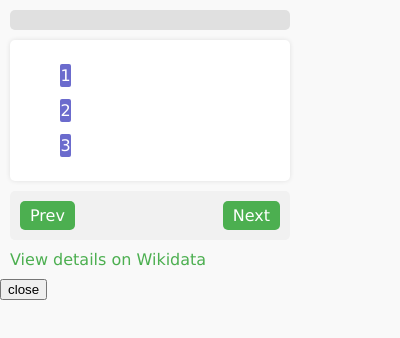
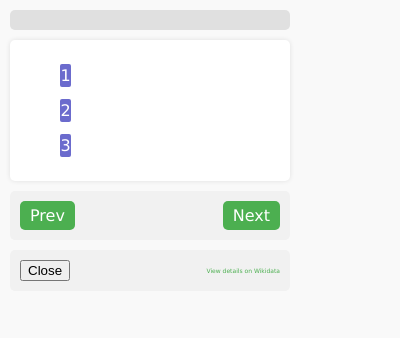
Before and after one commit to Jk40git/Wikidata-OCI-Extension, a browser extension: page Popup/popup.html in a window 400 px wide. Drawn offline with Linux system fonts and the light colour scheme.

Commit message:
Html and CSS updates

```diff
--- a/Popup/popup.css
+++ b/Popup/popup.css
@@ -74,18 +74,47 @@ h2#error {
 .navig-prev:hover, .navig-next:hover {
     background-color: #45a049;
 }
+.navigate-container{
+    display: flex;
+    align-items: center;
+}
+.navigate-container{
+    flex-grow: 1;
+}
 
-a {
-    display: flex;
-    text-align: center;
-    margin: 10px;
+.navigate-container a {
+    font-size: 0.1em;
     color: #4CAF50;
     text-decoration: none;
+    margin-left: auto;
 }
 
-a:hover {
+.navigate-container a:hover {
     text-decoration: underline;
     text-align: right;
+}
+
+.navigate-container {
+    display: flex;
+    justify-content: space-between;
+    align-items: center;
+}
+
+.navigate-container a {
+    margin-left: auto;
+}
+
+.close-button{
+    background-color: #4CAF50;
+    color: White;
+    padding: 5px 10px;
+    border-radius: 5px;
+    cursor:pointer;
+    margin-left: 10px;
+}
+
+.close-button:hover{
+    background-color: #45a049;
 }
 
 #first-result{
--- a/Popup/popup.html
+++ b/Popup/popup.html
@@ -37,12 +37,15 @@
     <span id="next" class="navig-next">Next</span>
   </div>
   <!-- Render the wikidata search page based on the selected word -->
-  <div class="wikidata">
-    <a href="">View details on Wikidata</a>
+  <div class="navigate-container">
+    <div class="spacer"></div>
+    <button id="">Close</button>
+    <icon src="" id=""></icon>
+    <a href="#">View details on Wikidata</a>
   </div>
   <div>
-    <button id="">close</button>
-    <icon src="" id=""></icon>
+
+
   </div>
 
   <script src="popup.js" type="js"></script>
```
